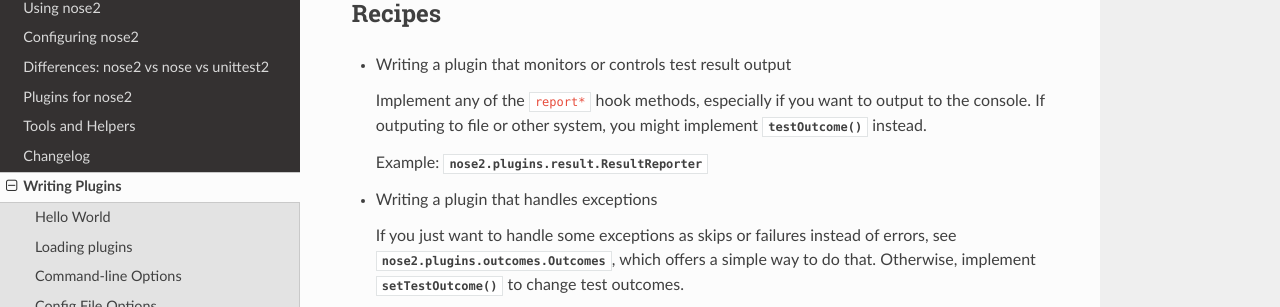
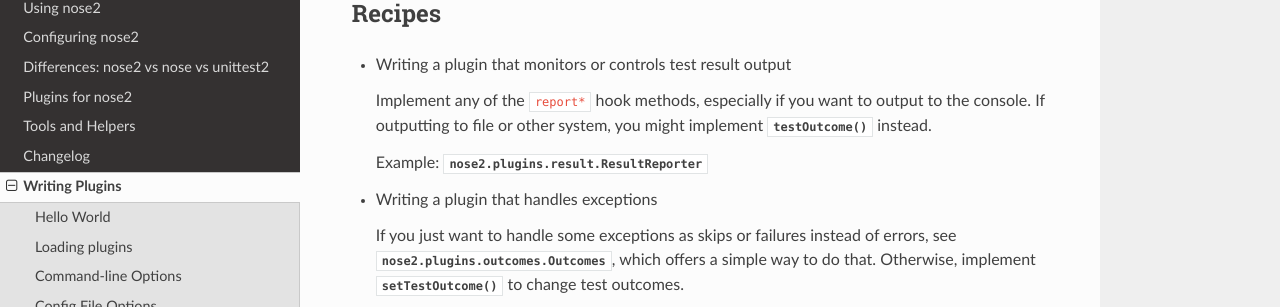
Before and after one commit to nose-devs/nose2, a Sphinx documentation site: the page built from docs/dev/writing_plugins.rst, in a window 1280 px wide and 900 px high, scrolled down 2522 px. Shown: the part 167-474 px from the top of the window. Built offline with Sphinx 7.4.7 and the Read the Docs theme 2.0.0, drawn with Linux system fonts in a browser that asks for light colours; pages that are not in the unit, such as notebooks, are missing from menus.

Commit message:
Fix typos

```diff
--- a/docs/dev/writing_plugins.rst
+++ b/docs/dev/writing_plugins.rst
@@ -156,7 +156,7 @@
 * Writing a plugin that monitors or controls test result output
 
   Implement any of the ``report*`` hook methods, especially if you
-  want to output to the console. If outputing to file or other system,
+  want to output to the console. If outputting to file or other system,
   you might implement :func:`testOutcome` instead.
 
   Example: :class:`nose2.plugins.result.ResultReporter`
--- a/docs/plugins/mp.rst
+++ b/docs/plugins/mp.rst
@@ -61,7 +61,7 @@
 connect is acceptable.  While ``0.0.0.0`` can be use for listening,
 it is not necessarily an address to which the OS can connect.  When
 the port address is ``0`` or omitted, a random open port is used.  If
-the setting is omitted or or blank, then sockets are not used unless
+the setting is omitted or blank, then sockets are not used unless
 nose is being executed on Windows.  In which case, an address on
 the loop back interface and a random port are used.  Whenever used,
 processes employ a random shared key for authentication.
--- a/docs/such_dsl.rst
+++ b/docs/such_dsl.rst
@@ -125,7 +125,7 @@
 
   nose2 "test_such.having an expensive fixture.test 0000: should do more things"
 
-That is, for the a generated test case, the **group description** is
+That is, for the generated test case, the **group description** is
 the **class name**, and the **test case description** is the **test
 case name**. As you can see if you run an individual test with the
 layer reporter active, all of the group fixtures execute in proper
```
